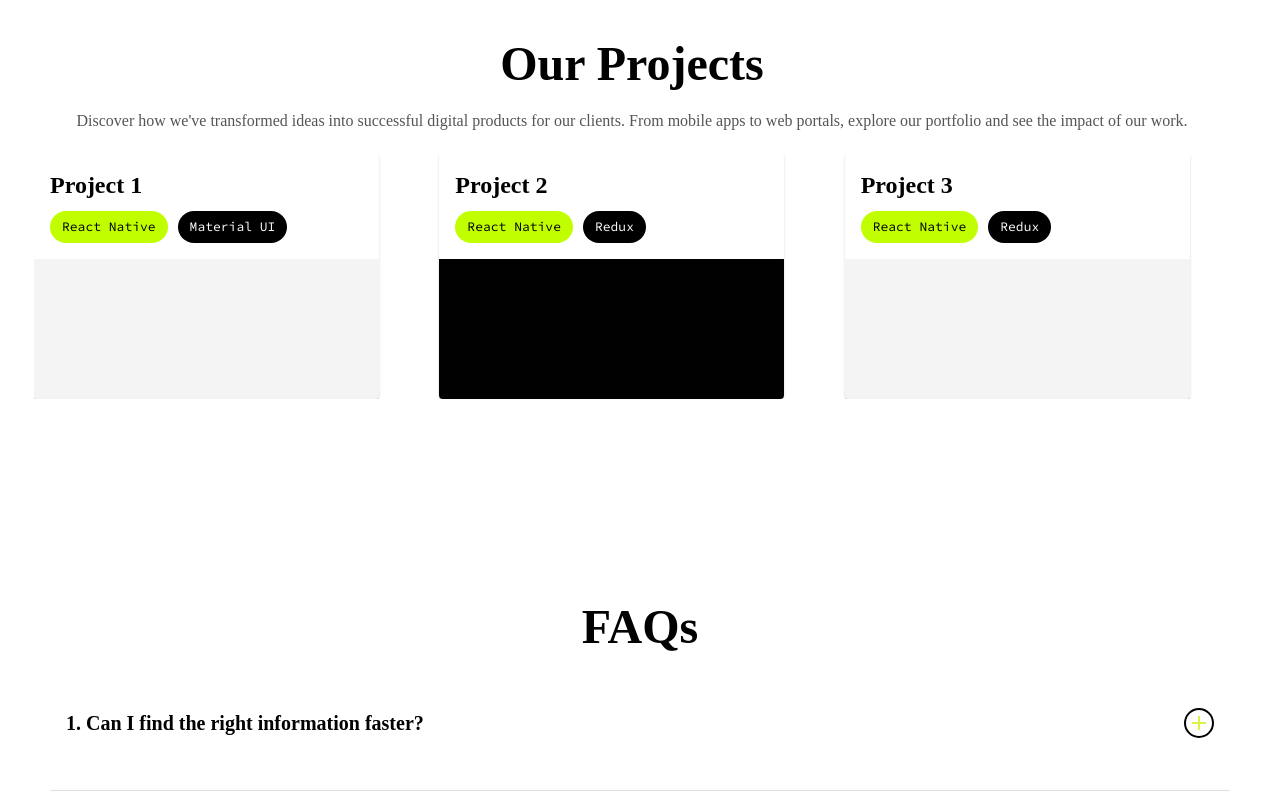
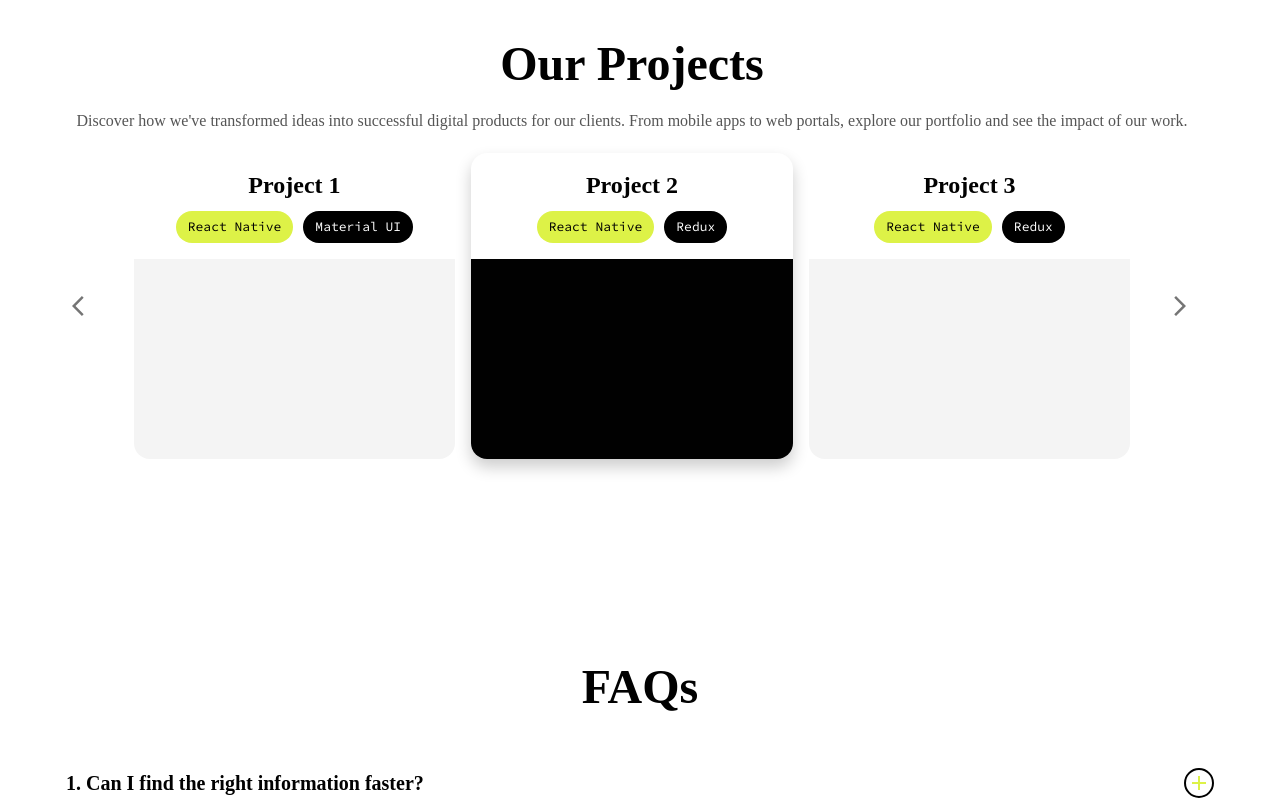
Before and after one commit to orellanamr/bytecode_landing, a React (Create React App) app: page / in a window 1280 px wide. Shown: the part 3320-4120 px from the top of the page. Built offline with nearby package versions, Linux system fonts and the light colour scheme; a web font is replaced by a local one.

Commit message:
Our Projects Section Updated

```diff
--- a/src/assets/locales/es.json
+++ b/src/assets/locales/es.json
@@ -29,7 +29,7 @@
         },
     "ourProjects": {
         "ourProjects_title": "Nuestros Proyectos",
-        "ourProjects_description": "Discover how we've transformed ideas into successful digital products for our clients. From mobile apps to web portals, explore our portfolio and see the impact of our work."
+        "ourProjects_description": "Explora nuestro portafolio y descubre cómo nuestras soluciones digitales han ayudado a nuestros clientes a alcanzar sus objetivos."
     },
     "faqSection": {
         "faqSection_title": "Preguntas Frecuentes",
--- a/src/components/organisms/Footer/Footer.js
+++ b/src/components/organisms/Footer/Footer.js
@@ -14,7 +14,7 @@ const Footer = () => {
     >
       <Box
         sx={{
-          minHeight: '50vh', // Esto garantiza que ocupe la mitad de la pantalla
+          minHeight: '50vh',
           display: 'flex',
           justifyContent: 'center',
           alignItems: 'center',
--- a/src/components/organisms/ProjectsSection/ProjecsSection.js
+++ b/src/components/organisms/ProjectsSection/ProjecsSection.js
@@ -1,19 +1,20 @@
-import React from 'react';
-import Grid from '@mui/material/Grid';
-import { useTranslation } from 'react-i18next';
+import React, { useState } from 'react';
 import {
+  Box,
   Typography,
-  Box,
+  Card,
+  CardContent,
+  CardMedia,
   Chip,
-  Card,
-  CardMedia,
-  CardContent,
+  Grid,
+  Button,
+  IconButton,
 } from '@mui/material';
-import { Swiper, SwiperSlide } from 'swiper/react';
-import 'swiper/swiper-bundle.css';
+import { ArrowBackIos, ArrowForwardIos } from '@mui/icons-material';
 import projectImage1 from '../../../assets/images/project1.png';
 import projectImage2 from '../../../assets/images/project2.png';
 import projectImage3 from '../../../assets/images/project3.png';
+import { useTranslation } from 'react-i18next';
 
 const OurProjectsSection = () => {
   const { t } = useTranslation();
@@ -34,12 +35,36 @@ const OurProjectsSection = () => {
       tags: ['React Native', 'Redux'],
       image: projectImage3,
     },
+    {
+      title: 'Project 4',
+      tags: ['React', 'GraphQL'],
+      image: projectImage1,
+    },
+    {
+      title: 'Project 5',
+      tags: ['Next.js', 'TypeScript'],
+      image: projectImage2,
+    },
   ];
+
+  const [currentIndex, setCurrentIndex] = useState(0);
+  const visibleSlides = 3;
+
+  const handleNext = () => {
+    setCurrentIndex(prevIndex =>
+      prevIndex + visibleSlides >= projects.length ? 0 : prevIndex + 1
+    );
+  };
+
+  const handlePrev = () => {
+    setCurrentIndex(prevIndex =>
+      prevIndex === 0 ? projects.length - visibleSlides : prevIndex - 1
+    );
+  };
 
   return (
     <Box sx={{ backgroundColor: 'white', padding: '150px 50px' }}>
       <Grid container spacing={2}>
-        {/* Título de la sección */}
         <Grid xs={12} sx={{ textAlign: 'center', marginBottom: '20px' }}>
           <Typography
             variant="h3"
@@ -56,21 +81,47 @@ const OurProjectsSection = () => {
         </Grid>
 
         {/* Carrusel de proyectos */}
-        <Grid xs={12}>
-          <Swiper spaceBetween={20} slidesPerView={3} container spacing={2}>
-            {projects.map((project, index) => (
-              <SwiperSlide key={index}>
-                <Card sx={{ maxWidth: 345 }}>
+        <Grid container justifyContent="center" alignItems="center">
+          <Grid item xs={1} textAlign="center">
+            <IconButton onClick={handlePrev}>
+              <ArrowBackIos />
+            </IconButton>
+          </Grid>
+
+          <Grid item xs={10}>
+            <Grid container spacing={2} justifyContent="center">
+              {projects
+                .slice(currentIndex, currentIndex + visibleSlides)
+                .map((project, index) => (
+                  <Grid item key={index} xs={12} sm={6} md={4}>
+                    <Card
+                      sx={{
+                        maxWidth: 345,
+                        height: 'auto',
+                        transition: 'all 0.3s ease',
+                        boxShadow:
+                          index === 1
+                            ? '0px 8px 16px rgba(0, 0, 0, 0.2)'
+                            : 'none',
+                        borderRadius: '16px',
+                      }}
+                    >
                       <CardContent>
                         <Typography
                           variant="h5"
                           fontFamily="Aeonik"
                           fontWeight="bold"
+                          textAlign="center"
                         >
                           {project.title}
                         </Typography>
                         <Box
-                      sx={{ display: 'flex', gap: '10px', marginTop: '10px' }}
+                          sx={{
+                            display: 'flex',
+                            gap: '10px',
+                            justifyContent: 'center',
+                            marginTop: '10px',
+                          }}
                         >
                           {project.tags.map((tag, idx) => (
                             <Chip
@@ -78,7 +129,9 @@ const OurProjectsSection = () => {
                               label={tag}
                               sx={{
                                 backgroundColor:
-                              tag === 'React Native' ? '#c1ff00' : '#000000',
+                                  tag === 'React Native'
+                                    ? '#DDF247'
+                                    : '#000000',
                                 color: tag === 'React Native' ? '#000' : '#fff',
                               }}
                             />
@@ -87,14 +140,21 @@ const OurProjectsSection = () => {
                       </CardContent>
                       <CardMedia
                         component="img"
-                    height="140"
+                        height="200"
                         image={project.image}
                         alt={`Image of ${project.title}`}
                       />
                     </Card>
-              </SwiperSlide>
+                  </Grid>
                 ))}
-          </Swiper>
+            </Grid>
+          </Grid>
+
+          <Grid item xs={1} textAlign="center">
+            <IconButton onClick={handleNext}>
+              <ArrowForwardIos />
+            </IconButton>
+          </Grid>
         </Grid>
       </Grid>
     </Box>
```
Lines whose indentation alone changed are shown as unchanged.
